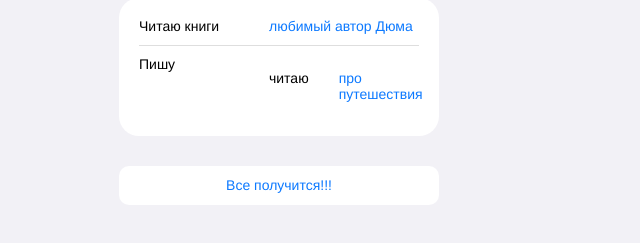
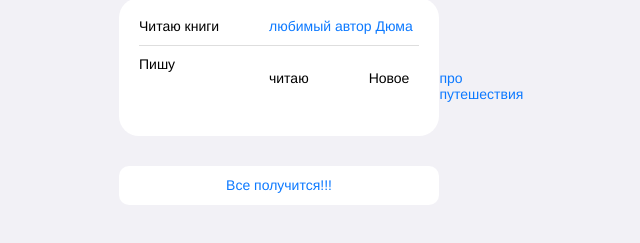
Before and after one commit to Lenasuf/cv, a plain HTML site: page index.html in a window 1280 px wide. Shown: the part 429-672 px from the top of the page, without its empty margins (361-1001 px from the left). Drawn offline with Linux system fonts and the light colour scheme.

```diff
--- a/index.html
+++ b/index.html
@@ -47,6 +47,7 @@
           <li class="links__link">
             <p class="links__title">Пишу</p>
 	    <p> читаю <p>
+	    <p> Новое <p>
             <a class="linsk__link" href="@lena_igna">про путешествия</a>
           </li>
         </ul>
```
Also changed, not shown: 1 other file.
